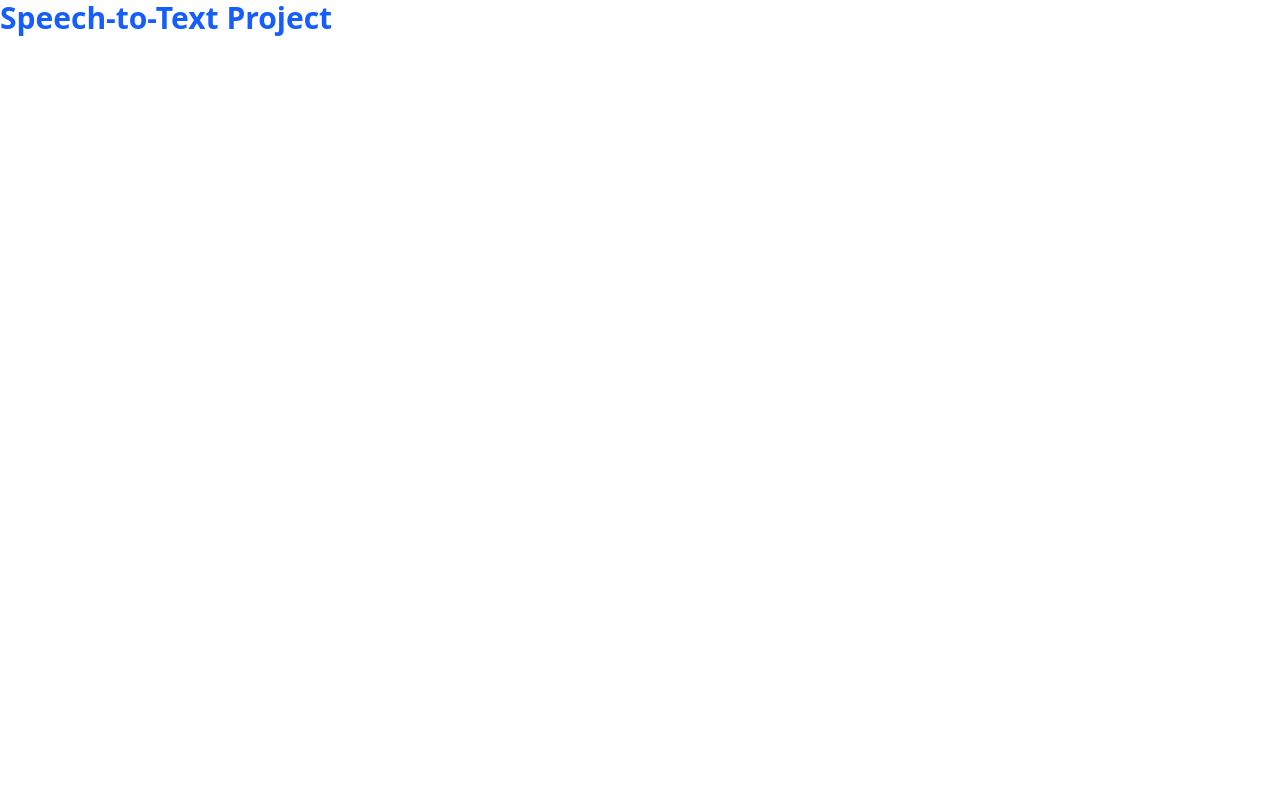
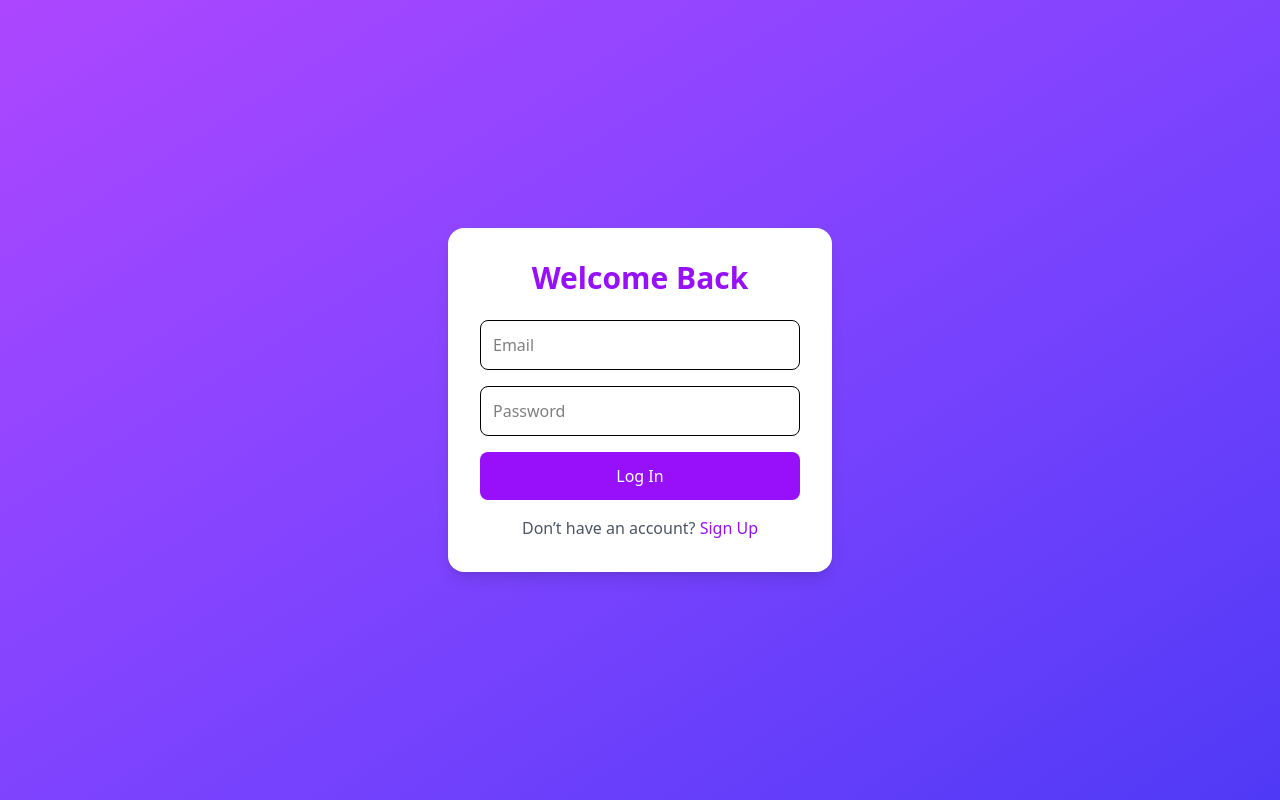
Before and after one commit to Satyam216/speech-to-text-frontend, a React (Vite) app: page /login in a window 1280 px wide. Built offline with nearby package versions, Linux system fonts and the light colour scheme.

Commit message:
Login and signup page created with authentication with email password

```diff
--- a/package.json
+++ b/package.json
@@ -11,8 +11,11 @@
   },
   "dependencies": {
     "@tailwindcss/vite": "^4.1.14",
+    "bcryptjs": "^3.0.2",
+    "jsonwebtoken": "^9.0.2",
     "react": "^19.1.1",
-    "react-dom": "^19.1.1"
+    "react-dom": "^19.1.1",
+    "react-router-dom": "^7.9.4"
   },
   "devDependencies": {
     "@eslint/js": "^9.36.0",
--- a/src/App.jsx
+++ b/src/App.jsx
@@ -1,12 +1,19 @@
-import { useState } from 'react'
-import './index.css'
+import { BrowserRouter as Router, Routes, Route, Navigate } from "react-router-dom";
+import Signup from "./pages/Signup";
+import Login from "./pages/Login";
+import Dashboard from "./pages/Dashboard";
 
 function App() {
-  const [count, setCount] = useState(0)
+  return (
+    <Router>
+      <Routes>
+        <Route path="/" element={<Navigate to="/login" />} />
+        <Route path="/signup" element={<Signup />} />
+        <Route path="/login" element={<Login />} />
+        <Route path="/dashboard" element={<Dashboard />} />
+      </Routes>
+    </Router>
+  );
+}
 
-  return (
-    <h1 className="text-3xl font-bold text-blue-600">Speech-to-Text Project</h1>
-
-  )
-}
-export default App
+export default App;
--- /dev/null
+++ b/src/api/apiConfig.js
@@ -0,0 +1,2 @@
+// src/api/apiConfig.js
+export const API_URL = import.meta.env.VITE_BACKEND_URL || "http://localhost:5000";
--- /dev/null
+++ b/src/api/authApi.js
@@ -0,0 +1,23 @@
+import { API_URL } from "./apiConfig";
+
+export const signupUser = async (email, password) => {
+  const res = await fetch(`${API_URL}/api/auth/signup`, {
+    method: "POST",
+    headers: { "Content-Type": "application/json" },
+    body: JSON.stringify({ email, password }),
+  });
+  const data = await res.json();
+  if (!res.ok) throw new Error(data.error || "Signup failed");
+  return data;
+};
+
+export const loginUser = async (email, password) => {
+  const res = await fetch(`${API_URL}/api/auth/login`, {
+    method: "POST",
+    headers: { "Content-Type": "application/json" },
+    body: JSON.stringify({ email, password }),
+  });
+  const data = await res.json();
+  if (!res.ok) throw new Error(data.error || "Login failed");
+  return data;
+};
--- /dev/null
+++ b/src/pages/Login.jsx
@@ -0,0 +1,65 @@
+import { useState } from "react";
+import { useNavigate } from "react-router-dom";
+import { loginUser } from "../api/authAPI";
+
+const Login = () => {
+  const [email, setEmail] = useState("");
+  const [password, setPassword] = useState("");
+  const [error, setError] = useState("");
+  const navigate = useNavigate();
+
+  const handleLogin = async (e) => {
+    e.preventDefault();
+    try {
+      const data = await loginUser(email, password);
+      localStorage.setItem("token", data.token);
+      navigate("/dashboard");
+    } catch (err) {
+      setError(err.message);
+    }
+  };
+
+  return (
+    <div className="flex justify-center items-center min-h-screen bg-gradient-to-br from-purple-500 to-indigo-600 p-4">
+      <div className="bg-white p-8 rounded-2xl shadow-lg w-full max-w-sm">
+        <h2 className="text-3xl font-bold text-center text-purple-600 mb-6">Welcome Back</h2>
+        <form onSubmit={handleLogin} className="flex flex-col space-y-4">
+          <input
+            type="email"
+            placeholder="Email"
+            className="p-3 border rounded-lg focus:ring-2 focus:ring-purple-400"
+            value={email}
+            onChange={(e) => setEmail(e.target.value)}
+            required
+          />
+          <input
+            type="password"
+            placeholder="Password"
+            className="p-3 border rounded-lg focus:ring-2 focus:ring-purple-400"
+            value={password}
+            onChange={(e) => setPassword(e.target.value)}
+            required
+          />
+          {error && <p className="text-red-500 text-sm">{error}</p>}
+          <button
+            type="submit"
+            className="bg-purple-600 text-white py-3 rounded-lg hover:bg-purple-700"
+          >
+            Log In
+          </button>
+        </form>
+        <p className="text-center mt-4 text-gray-600">
+          Don’t have an account?{" "}
+          <span
+            onClick={() => navigate("/signup")}
+            className="text-purple-600 cursor-pointer hover:underline"
+          >
+            Sign Up
+          </span>
+        </p>
+      </div>
+    </div>
+  );
+};
+
+export default Login;
--- /dev/null
+++ b/src/pages/Signup.jsx
@@ -0,0 +1,64 @@
+import { useState } from "react";
+import { useNavigate } from "react-router-dom";
+import { signupUser } from "../api/authApi";
+
+const Signup = () => {
+  const [email, setEmail] = useState("");
+  const [password, setPassword] = useState("");
+  const [error, setError] = useState("");
+  const navigate = useNavigate();
+
+  const handleSignup = async (e) => {
+    e.preventDefault();
+    try {
+      await signupUser(email, password);
+      navigate("/login");
+    } catch (err) {
+      setError(err.message);
+    }
+  };
+
+  return (
+    <div className="flex justify-center items-center min-h-screen bg-gradient-to-br from-indigo-500 to-purple-600 p-4">
+      <div className="bg-white p-8 rounded-2xl shadow-lg w-full max-w-sm">
+        <h2 className="text-3xl font-bold text-center text-indigo-600 mb-6">Create Account</h2>
+        <form onSubmit={handleSignup} className="flex flex-col space-y-4">
+          <input
+            type="email"
+            placeholder="Email"
+            className="p-3 border rounded-lg focus:ring-2 focus:ring-indigo-400"
+            value={email}
+            onChange={(e) => setEmail(e.target.value)}
+            required
+          />
+          <input
+            type="password"
+            placeholder="Password"
+            className="p-3 border rounded-lg focus:ring-2 focus:ring-indigo-400"
+            value={password}
+            onChange={(e) => setPassword(e.target.value)}
+            required
+          />
+          {error && <p className="text-red-500 text-sm">{error}</p>}
+          <button
+            type="submit"
+            className="bg-indigo-600 text-white py-3 rounded-lg hover:bg-indigo-700"
+          >
+            Sign Up
+          </button>
+        </form>
+        <p className="text-center mt-4 text-gray-600">
+          Already have an account?{" "}
+          <span
+            onClick={() => navigate("/login")}
+            className="text-indigo-600 cursor-pointer hover:underline"
+          >
+            Log In
+          </span>
+        </p>
+      </div>
+    </div>
+  );
+};
+
+export default Signup;
--- /dev/null
+++ b/src/pages/dashboard.jsx
@@ -0,0 +1,64 @@
+import { useEffect, useState } from "react";
+import { useNavigate } from "react-router-dom";
+
+const Dashboard = () => {
+  const navigate = useNavigate();
+  const [userEmail, setUserEmail] = useState("");
+  const [serverStatus, setServerStatus] = useState("");
+
+  // Check JWT token
+  useEffect(() => {
+    const token = localStorage.getItem("token");
+    if (!token) {
+      navigate("/login");
+      return;
+    }
+
+    // (Optional) decode email from token payload (simple version)
+    try {
+      const payload = JSON.parse(atob(token.split(".")[1]));
+      setUserEmail(payload.email);
+    } catch {
+      setUserEmail("User");
+    }
+
+    // Test backend connection
+    fetch(import.meta.env.VITE_BACKEND_URL + "/")
+      .then((res) =>
+        res.ok ? setServerStatus("🟢 Connected to backend") : setServerStatus("🔴 Backend not reachable")
+      )
+      .catch(() => setServerStatus("🔴 Backend not reachable"));
+  }, [navigate]);
+
+  const handleLogout = () => {
+    localStorage.removeItem("token");
+    navigate("/login");
+  };
+
+  return (
+    <div className="min-h-screen bg-gradient-to-br from-indigo-500 to-purple-600 flex flex-col items-center justify-center p-6 text-white">
+      <div className="bg-white/10 backdrop-blur-md rounded-2xl shadow-2xl p-8 max-w-lg w-full text-center">
+        <h1 className="text-3xl font-bold mb-4">🎧 Welcome to Your Dashboard</h1>
+        <p className="text-lg mb-2">Hello, <span className="font-semibold">{userEmail || "User"}</span> 👋</p>
+        <p className="text-sm mb-6 text-gray-200">{serverStatus}</p>
+
+        <div className="flex flex-col sm:flex-row items-center justify-center gap-4">
+          <button
+            onClick={() => alert("Upload feature coming soon 🚀")}
+            className="bg-indigo-600 hover:bg-indigo-700 transition-all text-white py-3 px-6 rounded-xl font-medium w-full sm:w-auto"
+          >
+            Upload Audio
+          </button>
+          <button
+            onClick={handleLogout}
+            className="bg-red-500 hover:bg-red-600 transition-all text-white py-3 px-6 rounded-xl font-medium w-full sm:w-auto"
+          >
+            Logout
+          </button>
+        </div>
+      </div>
+    </div>
+  );
+};
+
+export default Dashboard;
```
Also changed, not shown: 2 other files (tests, documents, lock files or other folders).
